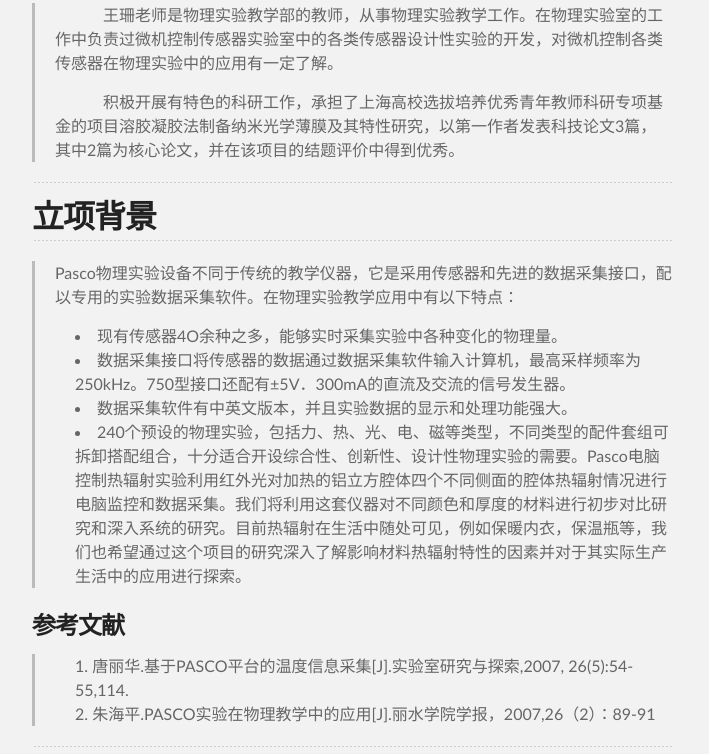
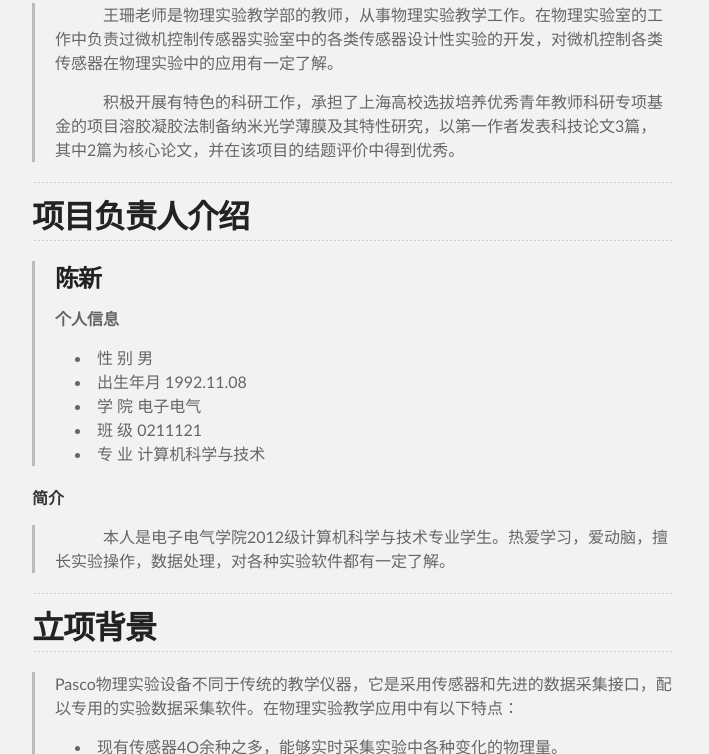
Before and after one commit to sanguo0023/physics, a plain HTML site: page index.html in a window 1280 px wide. Shown: the part 1101-1855 px from the top of the page, without its empty margins (288-997 px from the left). Drawn offline with Linux system fonts and the light colour scheme.

```diff
--- a/index.html
+++ b/index.html
@@ -77,6 +77,28 @@
 <p>　　　积极开展有特色的科研工作，承担了上海高校选拔培养优秀青年教师科研专项基金的项目溶胶凝胶法制备纳米光学薄膜及其特性研究，以第一作者发表科技论文3篇，其中2篇为核心论文，并在该项目的结题评价中得到优秀。</p>
 </blockquote>
 
+<hr><h2>项目负责人介绍</h2>
+
+<blockquote>
+<h3>陈新</h3>
+
+<p><strong>个人信息</strong></p>
+
+<ul>
+<li>性  别      男 </li>
+<li>出生年月     1992.11.08 </li>
+<li>学  院       电子电气</li>
+<li>班  级 0211121</li>
+<li>专  业 计算机科学与技术</li>
+</ul>
+</blockquote>
+
+<p><strong>简介</strong></p>
+
+<blockquote>
+<p>　　　本人是电子电气学院2012级计算机科学与技术专业学生。热爱学习，爱动脑，擅长实验操作，数据处理，对各种实验软件都有一定了解。</p>
+</blockquote>
+
 <hr><h2>立项背景</h2>
 
 <blockquote>
```
Also changed, not shown: params.json (+1 -1 lines).
